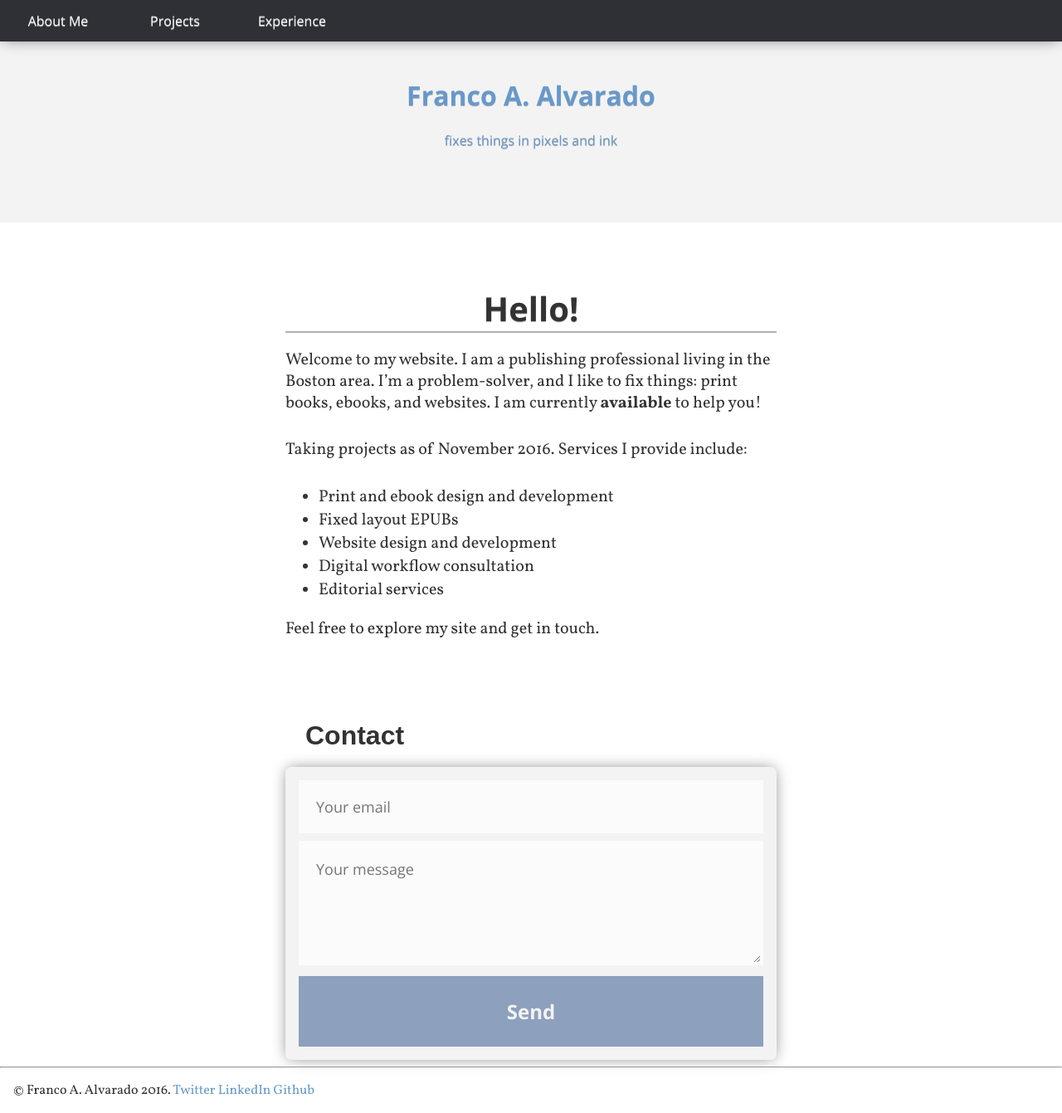
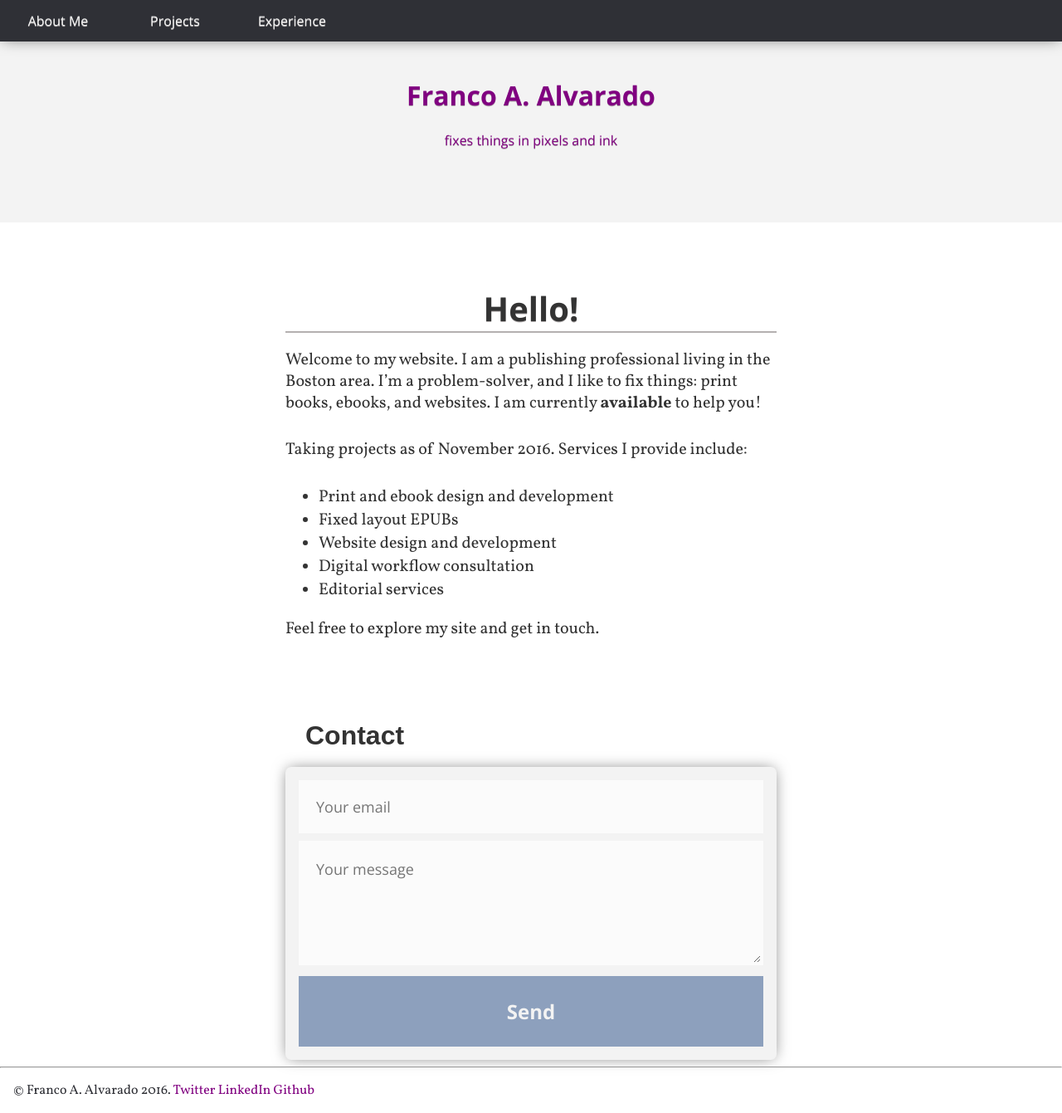
Before and after one commit to francopub/francopub.github.io, a Jekyll site: the page built from index.html, in a window 1280 px wide and 1341 px high. Shown: the whole window at 83% size. Built offline with Jekyll 4.4.1, drawn with Linux system fonts in a browser that asks for light colours; some web fonts are replaced.

Commit message:
purple test change
purple test change

```diff
--- a/_sass/_vars.scss
+++ b/_sass/_vars.scss
@@ -5,7 +5,7 @@ $paper: url(../img/back.png);
 $charcoal: #2f3036;
 $offwhite: #f3f3f3;
 
-$link-color: #6699cc;
+$link-color: purple;
 $selection-color: #FFF498;
 
 $button-color: #8DA0BD;
```
Also changed, not shown: 2 other files.
